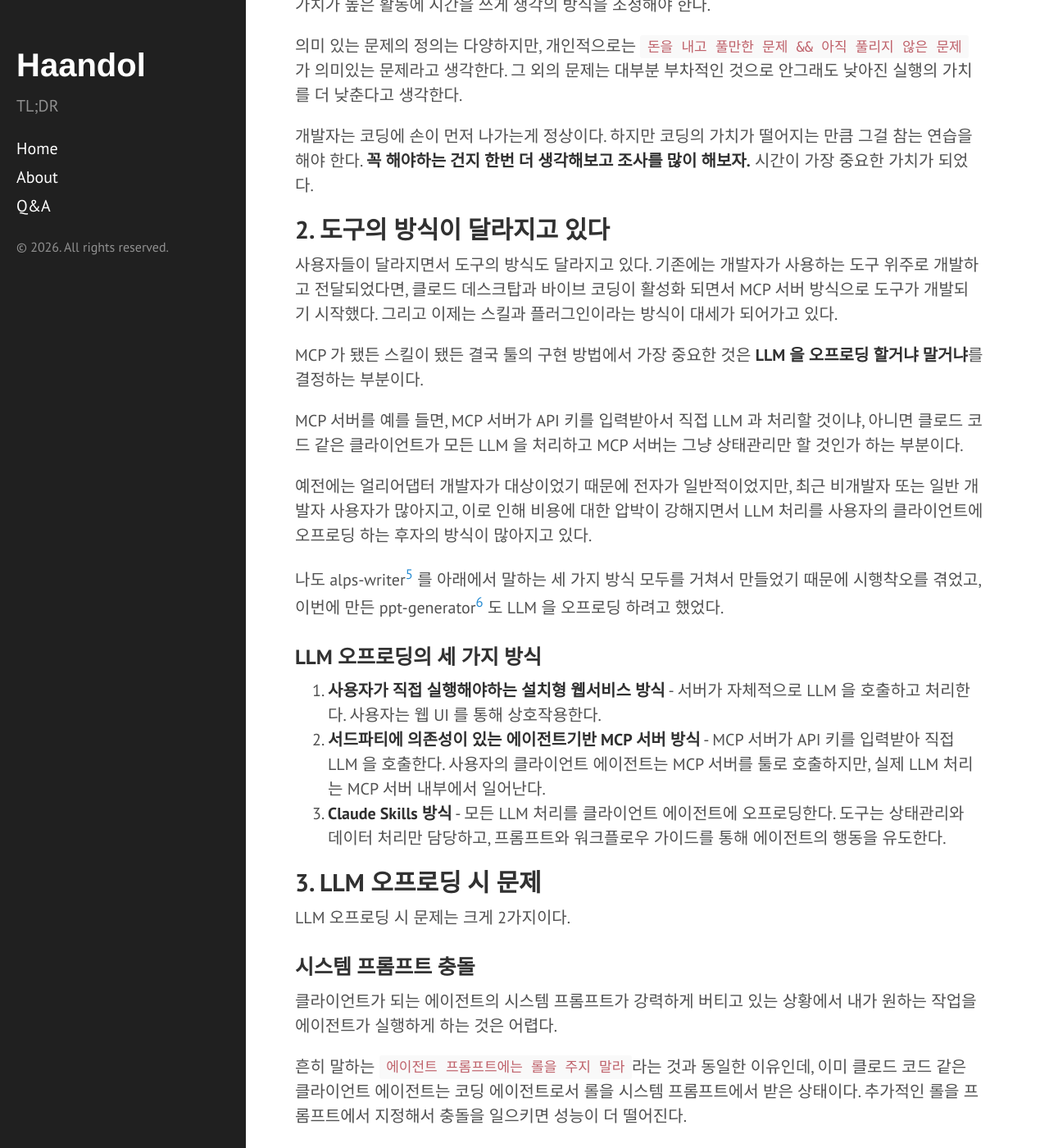
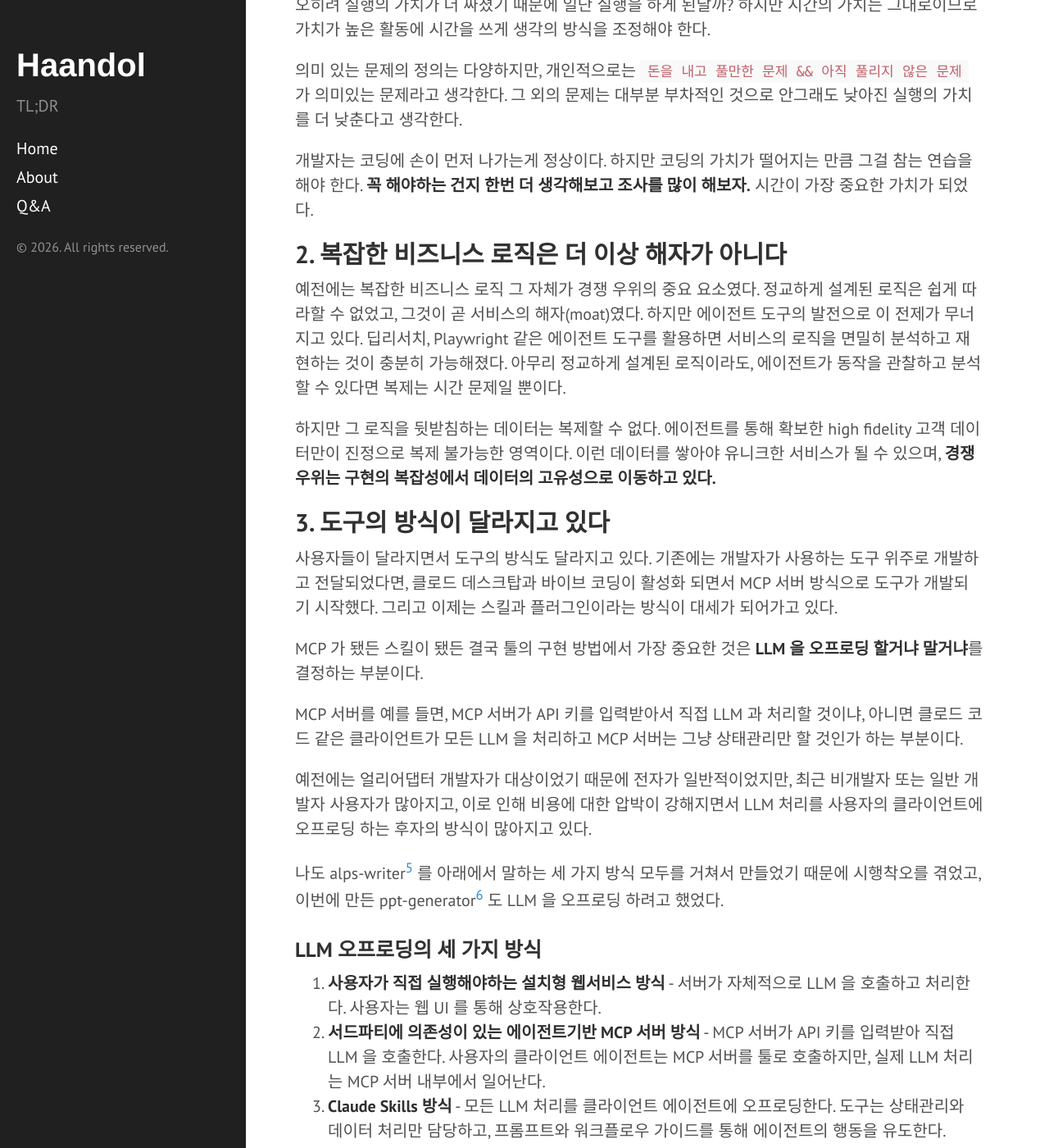
Before and after one commit to haandol/haandol.github.com, a Jekyll site: the page built from _posts/2026-03-02-considerations-before-developing-mcp-server.md, in a window 1280 px wide and 1400 px high, scrolled down 1129 px. Shown: the whole window at 82% size. Built offline with Jekyll 4.4.1, drawn with Linux system fonts in a browser that asks for light colours; comment, search, counter and statistics services are not loaded; some of the changed text lies outside the part shown.

Commit message:
udpate doc

```diff
--- a/_posts/2026-03-02-considerations-before-developing-mcp-server.md
+++ b/_posts/2026-03-02-considerations-before-developing-mcp-server.md
@@ -11,6 +11,7 @@ publish: true
 ## TL;DR
 
 - 키보드에 손이 먼저 가는 습관을 고쳐야 한다.
+- 복잡한 비즈니스 로직은 더 이상 해자가 아니다. 경쟁 우위는 복제 불가능한 고객 데이터에 있다.
 - LLM 처리를 사용자 클라이언트에 오프로딩할지 여부가 핵심 설계 결정이다.
 - LLM 오프로딩은 시스템 프롬프트 충돌, 토큰 버짓 불확실성, 모델 호환성 문제를 동반한다.
 
@@ -36,7 +37,13 @@ publish: true
 
 개발자는 코딩에 손이 먼저 나가는게 정상이다. 하지만 코딩의 가치가 떨어지는 만큼 그걸 참는 연습을 해야 한다. **꼭 해야하는 건지 한번 더 생각해보고 조사를 많이 해보자.** 시간이 가장 중요한 가치가 되었다.
 
-## 2. 도구의 방식이 달라지고 있다
+## 2. 복잡한 비즈니스 로직은 더 이상 해자가 아니다
+
+예전에는 복잡한 비즈니스 로직 그 자체가 경쟁 우위의 중요 요소였다. 정교하게 설계된 로직은 쉽게 따라할 수 없었고, 그것이 곧 서비스의 해자(moat)였다. 하지만 에이전트 도구의 발전으로 이 전제가 무너지고 있다. 딥리서치, Playwright 같은 에이전트 도구를 활용하면 서비스의 로직을 면밀히 분석하고 재현하는 것이 충분히 가능해졌다. 아무리 정교하게 설계된 로직이라도, 에이전트가 동작을 관찰하고 분석할 수 있다면 복제는 시간 문제일 뿐이다.
+
+하지만 그 로직을 뒷받침하는 데이터는 복제할 수 없다. 에이전트를 통해 확보한 high fidelity 고객 데이터만이 진정으로 복제 불가능한 영역이다. 이런 데이터를 쌓아야 유니크한 서비스가 될 수 있으며, **경쟁 우위는 구현의 복잡성에서 데이터의 고유성으로 이동하고 있다.**
+
+## 3. 도구의 방식이 달라지고 있다
 
 사용자들이 달라지면서 도구의 방식도 달라지고 있다. 기존에는 개발자가 사용하는 도구 위주로 개발하고 전달되었다면, 클로드 데스크탑과 바이브 코딩이 활성화 되면서 MCP 서버 방식으로 도구가 개발되기 시작했다. 그리고 이제는 스킬과 플러그인이라는 방식이 대세가 되어가고 있다.
 
```
Also changed, not shown: other parts of _posts/2026-03-02-considerations-before-developing-mcp-server.md (+3 -3 lines).
